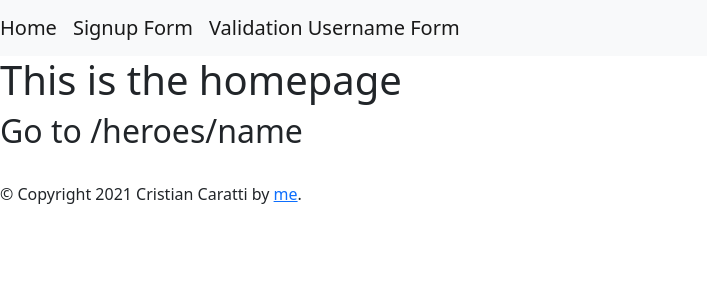
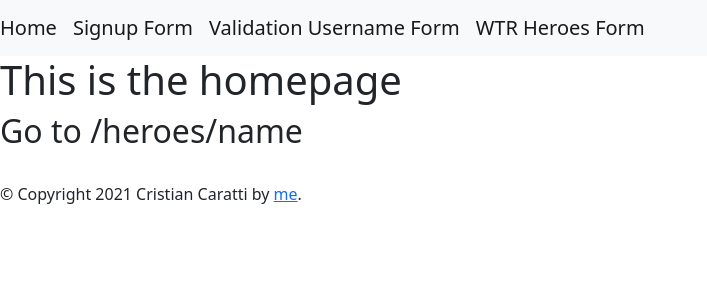
Before and after one commit to criscara-dev/flask-website-APIs, a Flask app: page / in a window 1280 px wide. Shown: the top 300 px of the page, without its empty margins (0-707 px from the left). Run offline with Flask 2, Linux system fonts and the light colour scheme.

Commit message:
working with wtr forms

```diff
--- a/server.py
+++ b/server.py
@@ -1,5 +1,10 @@
-from flask import Flask, render_template, request
+from flask import Flask, render_template, request, session, redirect, url_for, flash
 from latin import latinizer
+from flask_wtf import FlaskForm
+from wtforms import (StringField, SubmitField, BooleanField,
+                    DateTimeField, RadioField, SelectField)
+from wtforms.validators import DataRequired, Length
+
 
 app = Flask(__name__)
 
@@ -64,5 +69,48 @@ def report():
 
     return render_template('report.html', report=report, lower=lower,upper=upper,num_end=num_end )
 
+#############################
+### USING FLASK WTR FORMS ###
+
+app.config['SECRET_KEY'] = 'form_token_security_key'
+
+
+class InfoForm(FlaskForm):
+    planet = StringField('From which planet are you from?', validators= [DataRequired()])
+    far_from_earth= BooleanField('Is it far fro m Earth?')
+    planet_color = RadioField('What color is your planet?',
+                    choices=[('r','red'),
+                    ('b','blue'),
+                    ('y','yellow')
+                    ])
+    super_hero_power = SelectField(u'What is your seperhero power?',
+    choices=[('strenght','strenght'),
+    ('brain','brain'),
+    ('punch','  punch')
+    ])
+    submit = SubmitField('Submit')
+
+@app.route('/heroesform', methods=['GET','POST'])
+def heroesform():
+    #  planet = False
+    form = InfoForm()
+
+    if form.validate_on_submit():
+        # planet = form.planet.data
+        # form.planet.data = ''
+        flash('Thank you for submitting the form!')
+        session['planet'] = form.planet.data
+        session['far_from_earth'] = form.far_from_earth.data
+        session['planet_color'] = form.planet_color.data
+        session['super_hero_power'] = form.super_hero_power.data
+        return redirect(url_for('thankyou2'))
+
+    return render_template('heroesform.html', form=form)
+
+@app.route('/thankyou2')
+def thankyou2():
+    return render_template('thankyou2.html')
+
+### run if is the main file: ###
 if __name__ == '__main__':
     app.run()
--- a/templates/base.html
+++ b/templates/base.html
@@ -13,6 +13,7 @@
       <a class="navbar-brand" href="{{ url_for('index')}}">Home </a>
       <a class="navbar-brand" href="{{ url_for('signup')}}">Signup Form </a>
       <a class="navbar-brand" href="{{ url_for('validationform')}}">Validation Username Form </a>
+      <a class="navbar-brand" href="{{ url_for('heroesform')}}">WTR Heroes Form </a>
     </nav>
     {% block content %} {% endblock %}
     <br />
```
Also changed, not shown: templates/heroesform.html (added, +31 -0 lines), templates/thankyou2.html (added, +24 -0 lines), 1 other file.
